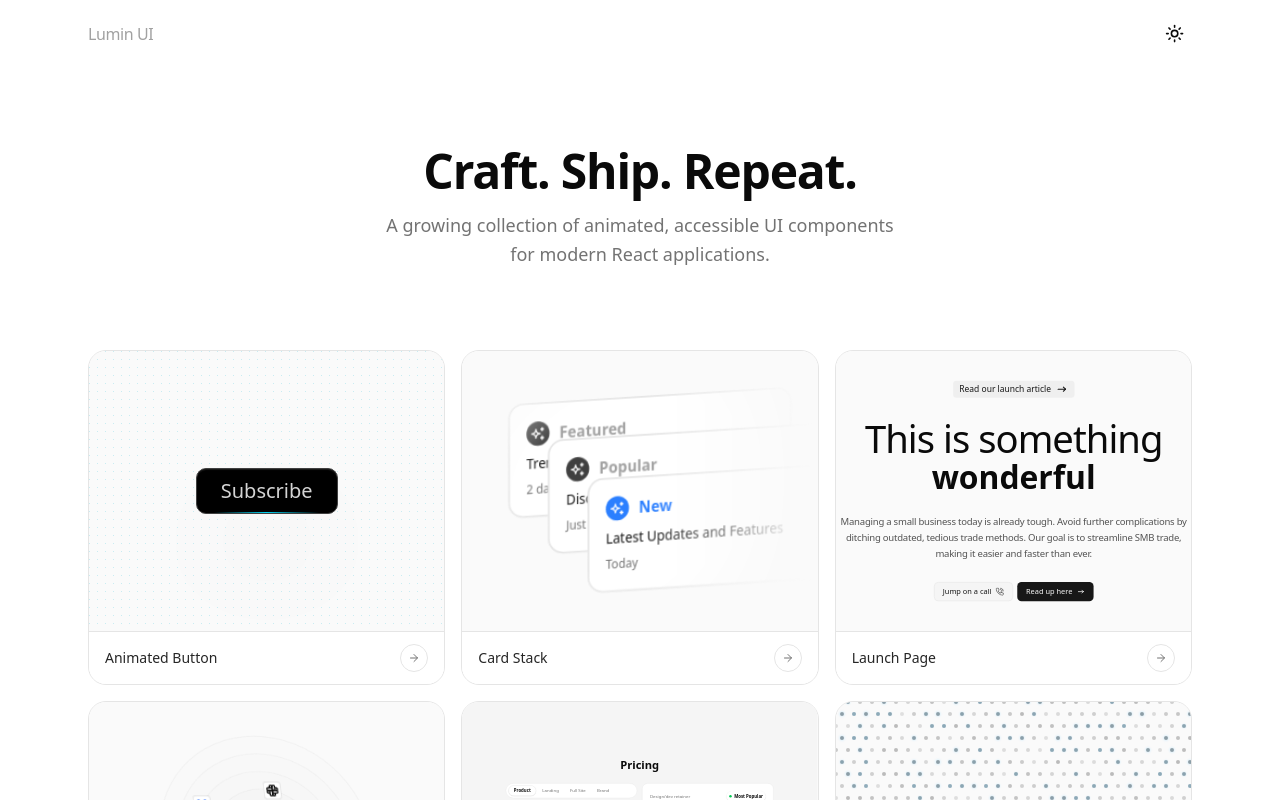
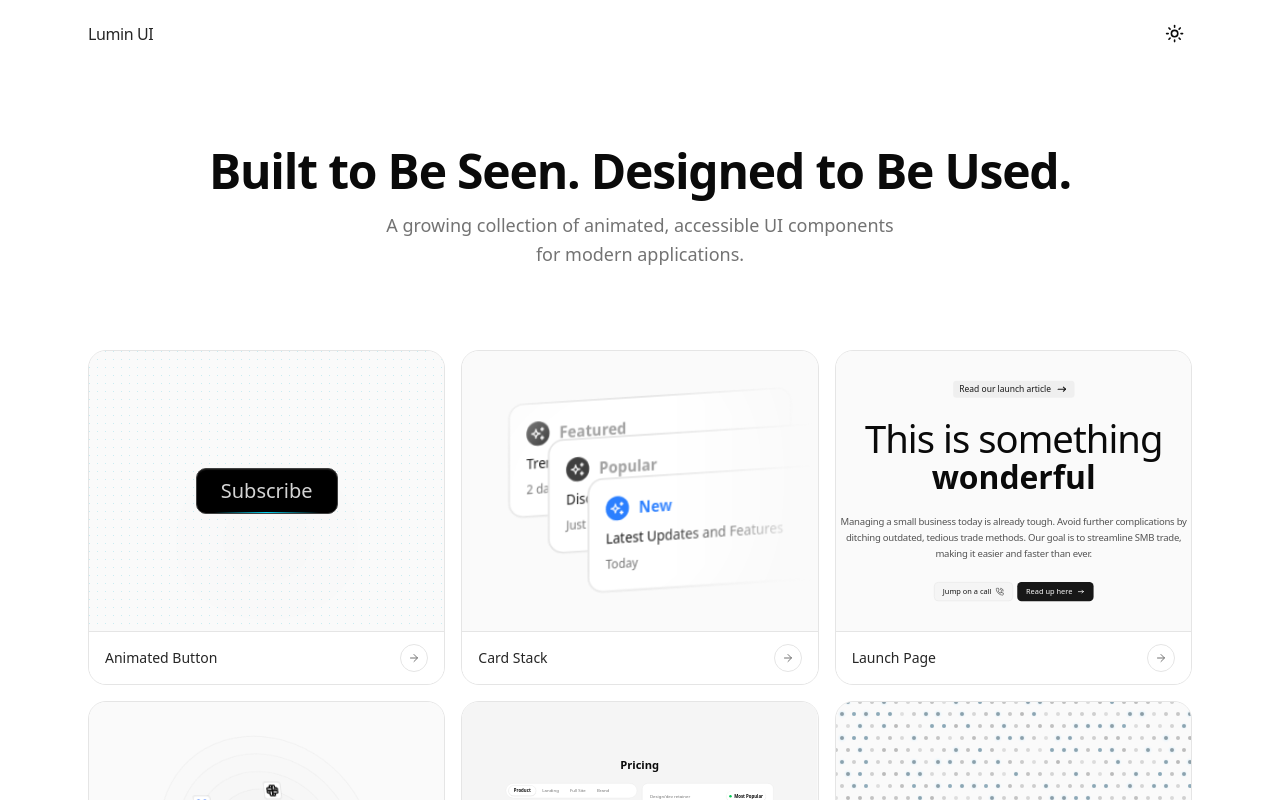
Before and after one commit to aryanpatel99/lumin-ui, a Next.js app: page / in a window 1280 px wide. Shown: the top 800 px of the page. Built offline with nearby package versions, Linux system fonts and the light colour scheme.

Commit message:
feat: update text colors and heading in layout and home components for improved readability

```diff
--- a/app/components/layout.tsx
+++ b/app/components/layout.tsx
@@ -20,7 +20,7 @@ export default function ComponentsLayout({ children }: { children: React.ReactNo
         </div>
 
         <div className="px-4 pt-5 pb-2">
-          <p className="text-[11px] font-bold uppercase tracking-widest text-neutral-400 dark:text-neutral-600">
+          <p className="text-[11px] font-bold uppercase tracking-widest text-neutral-800 dark:text-neutral-400">
             Components
           </p>
         </div>
--- a/app/page.tsx
+++ b/app/page.tsx
@@ -47,18 +47,19 @@ export default function Home() {
   return (
     <div className="min-h-screen bg-background text-foreground">
       <nav className="flex items-center justify-between px-6 py-4 max-w-6xl mx-auto">
-        <span className="text-md font-medium tracking-tight text-neutral-400">Lumin UI</span>
+        <span className="text-md font-medium tracking-tight text-neutral-800 dark:text-neutral-400">Lumin UI</span>
         <ModeToggle />
       </nav>
 
       <section className="text-center py-20 px-6">
         <h1 className="text-5xl font-semibold tracking-tight mb-4">
-          Craft. Ship. Repeat.
+          Built to Be Seen. Designed to Be Used.
+
         </h1>
         <p className="text-neutral-500 dark:text-neutral-400 text-lg leading-relaxed">
           A growing collection of animated, accessible UI components
           <br className="hidden sm:block" />
-          for modern React applications.
+          for modern applications.
         </p>
       </section>
 
```
